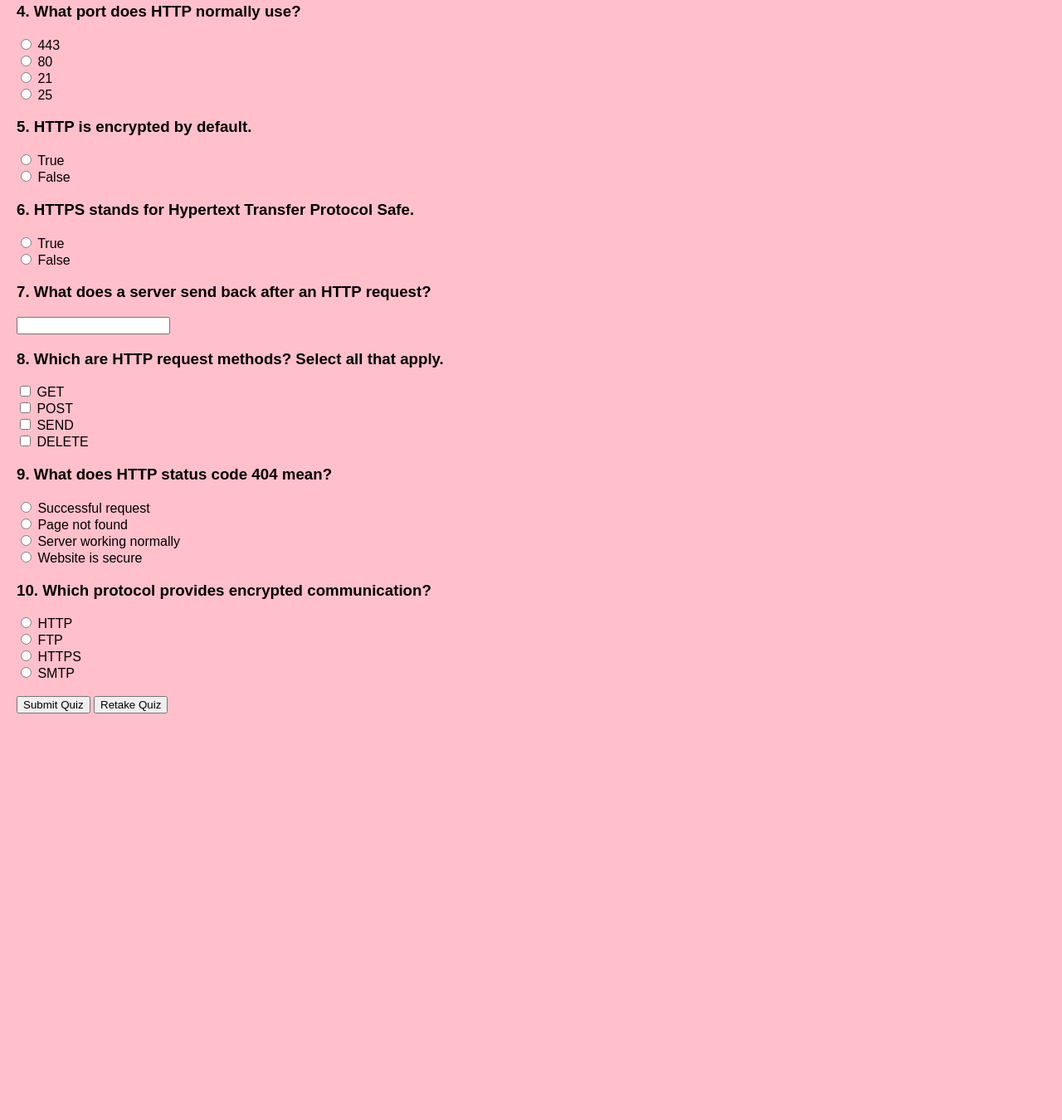
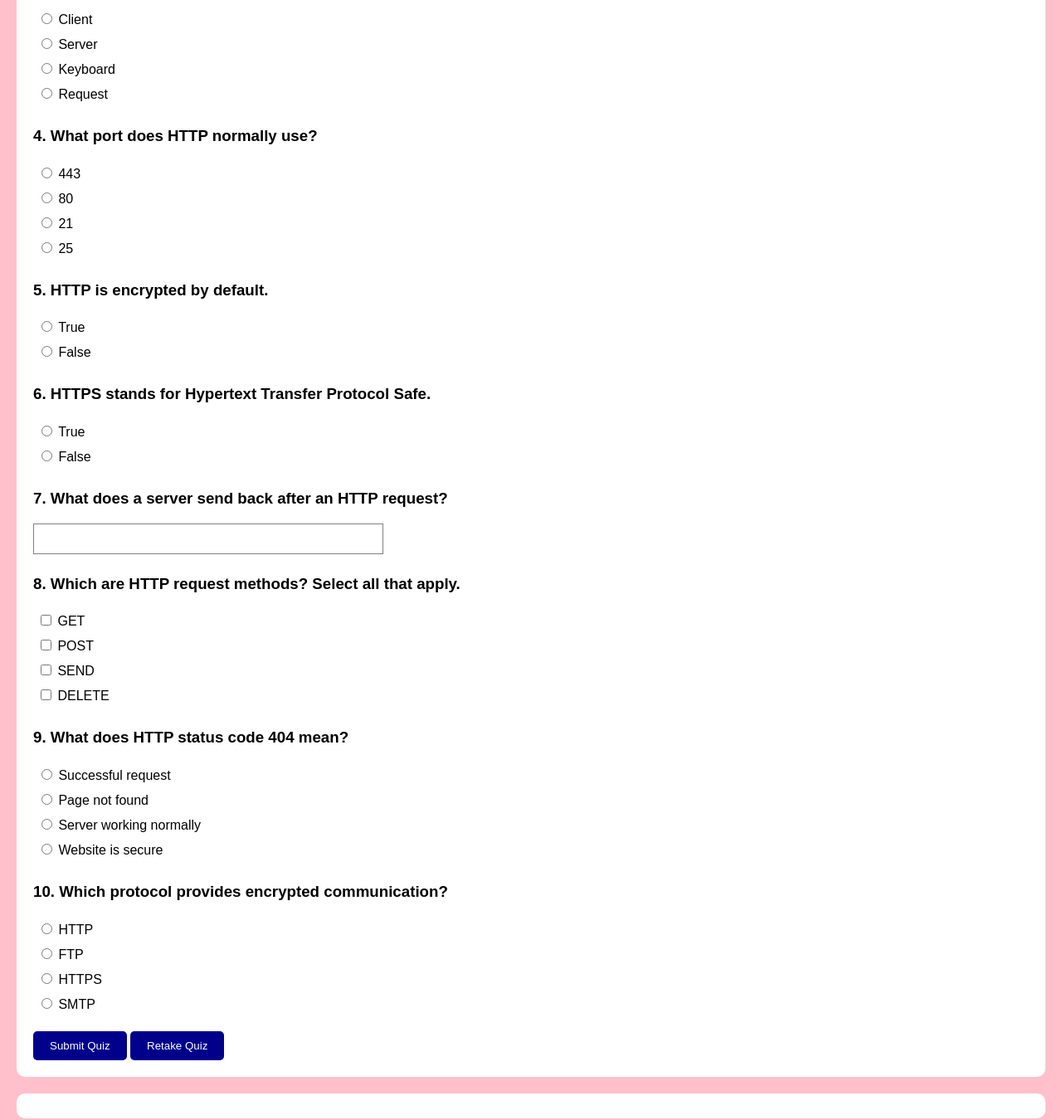
Before and after one commit to tonderrius/IT3203ProjectWebsite, a plain HTML site: page quiz.html in a window 1280 px wide. Shown: the part 572-1922 px from the top of the page at 83% size. Before the commit the page ends 1452 px from the top, so only its background shows below. Drawn offline with Linux system fonts and the light colour scheme.

Commit message:
Add styling for quiz and results sections

```diff
--- a/style.css
+++ b/style.css
@@ -34,3 +34,33 @@ nav a:hover {color: red;}
 footer {border-top: 1px solid gray;
 margin-top: 30px;
 padding: 10px;}
+
+
+/* Quiz Styling */
+#quiz {background-color: white;
+padding: 20px;
+border-radius: 10px;}
+
+#quiz h3 {margin-top: 25px;}
+
+#quiz input[type="text"] {padding: 10px;
+width: 90%;
+max-width: 400px;
+border: 1px solid gray;}
+
+#quiz label {display: inline-block;
+padding: 5px;}
+
+button {background-color: darkblue;
+color: white;
+padding: 10px 20px;
+border: none;
+border-radius: 5px;
+cursor: pointer;}
+
+button:hover {background-color: blue;}
+
+#results {background-color: white;
+padding: 15px;
+margin-top: 20px;
+border-radius: 10px;}
```
